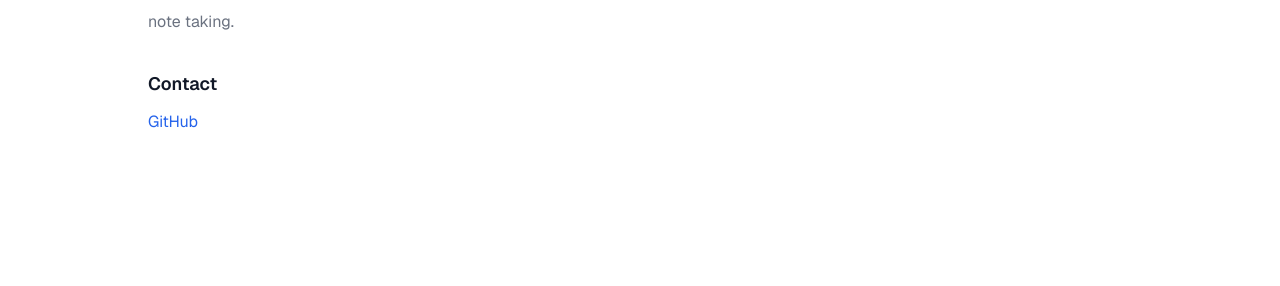
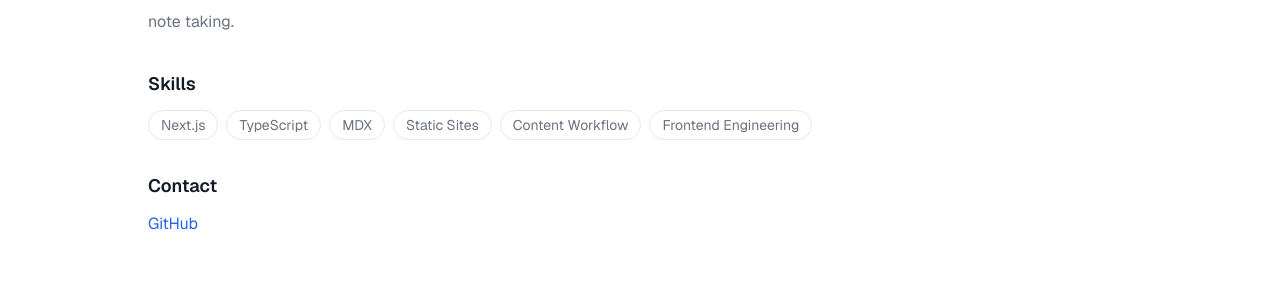
Before and after one commit to JaoHun/Blog, a Next.js app in the folder frontend/: page /about in a window 1280 px wide. Shown: the part 225-511 px from the top of the page. Built offline with nearby package versions, Linux system fonts and the light colour scheme; no server answers.

Commit message:
feat: configure about skills and footer

```diff
--- a/frontend/app/about/page.tsx
+++ b/frontend/app/about/page.tsx
@@ -15,6 +15,16 @@ export default function AboutPage() {
       <h1 className="mt-4 text-3xl font-semibold tracking-tight">{authorConfig.name}</h1>
       <p className="mt-5 leading-8 text-muted">{authorConfig.bio}</p>
       <div className="mt-8">
+        <h2 className="text-lg font-semibold">Skills</h2>
+        <div className="mt-3 flex flex-wrap gap-2">
+          {authorConfig.skills.map((skill) => (
+            <span className="rounded-full border border-border px-3 py-1 text-sm text-muted" key={skill}>
+              {skill}
+            </span>
+          ))}
+        </div>
+      </div>
+      <div className="mt-8">
         <h2 className="text-lg font-semibold">Contact</h2>
         <div className="mt-3 flex flex-wrap gap-4 text-link">
           {authorConfig.links.map((link) => (
--- a/frontend/components/layout/SiteFooter.tsx
+++ b/frontend/components/layout/SiteFooter.tsx
@@ -1,5 +1,6 @@
 import { ExternalLink } from '@/components/common/ExternalLink';
 import { authorConfig } from '@/config/author';
+import { footerConfig } from '@/config/footer';
 import { siteConfig } from '@/config/site';
 
 export function SiteFooter() {
@@ -7,9 +8,23 @@ export function SiteFooter() {
     <footer className="border-t border-border">
       <div className="mx-auto flex w-full max-w-5xl flex-col gap-3 px-5 py-8 text-sm text-muted sm:flex-row sm:items-center sm:justify-between">
         <p>
-          (c) {new Date().getFullYear()} {siteConfig.name}. Built for notes and projects.
+          (c) {new Date().getFullYear()} {siteConfig.name}. {footerConfig.copyright}
         </p>
         <div className="flex flex-wrap gap-4">
+          {footerConfig.icpText ? (
+            footerConfig.icpHref ? (
+              <ExternalLink className="transition hover:text-foreground" href={footerConfig.icpHref}>
+                {footerConfig.icpText}
+              </ExternalLink>
+            ) : (
+              <span>{footerConfig.icpText}</span>
+            )
+          ) : null}
+          {footerConfig.links.map((link) => (
+            <ExternalLink className="transition hover:text-foreground" href={link.href} key={link.href}>
+              {link.label}
+            </ExternalLink>
+          ))}
           {authorConfig.links.map((link) => (
             <ExternalLink className="transition hover:text-foreground" href={link.href} key={link.href}>
               {link.label}
--- a/frontend/config/author.ts
+++ b/frontend/config/author.ts
@@ -3,6 +3,7 @@ import { authorSchema } from '@/lib/content/schema';
 export const authorConfig = authorSchema.parse({
   name: 'JaoHun',
   bio: 'Developer focused on practical web engineering, static publishing workflows, and long-term technical note taking.',
+  skills: ['Next.js', 'TypeScript', 'MDX', 'Static Sites', 'Content Workflow', 'Frontend Engineering'],
   links: [
     {
       label: 'GitHub',
--- /dev/null
+++ b/frontend/config/footer.ts
@@ -0,0 +1,7 @@
+import { footerSchema } from '@/lib/content/schema';
+
+export const footerConfig = footerSchema.parse({
+  copyright: 'Built for notes and projects.',
+  icpText: '',
+  links: [],
+});
--- a/frontend/lib/content/schema.ts
+++ b/frontend/lib/content/schema.ts
@@ -108,6 +108,7 @@ export const authorSchema = z
   .object({
     name: requiredStringSchema,
     bio: requiredStringSchema,
+    skills: z.array(z.string().trim().min(1)).default([]),
     email: z.string().trim().email().optional(),
     links: z.array(authorLinkSchema).default([]),
   })
@@ -121,6 +122,13 @@ export const navItemSchema = z.object({
   href: internalOrExternalHrefSchema,
 });
 
+export const footerSchema = z.object({
+  copyright: requiredStringSchema,
+  icpText: z.string().trim().optional(),
+  icpHref: internalOrExternalHrefSchema.optional(),
+  links: z.array(authorLinkSchema).default([]),
+});
+
 export const projectSchema = z.object({
   name: requiredStringSchema,
   description: requiredStringSchema,
--- a/frontend/scripts/content-check.ts
+++ b/frontend/scripts/content-check.ts
@@ -1,10 +1,17 @@
 import { authorConfig } from '@/config/author';
+import { footerConfig } from '@/config/footer';
 import { navConfig } from '@/config/nav';
 import { projectConfig } from '@/config/projects';
 import { siteConfig } from '@/config/site';
 import { getAllPosts, getPublishedPosts } from '@/lib/content/posts';
 import type { Post } from '@/lib/content/posts';
-import { authorSchema, navItemSchema, projectSchema, siteSchema } from '@/lib/content/schema';
+import {
+  authorSchema,
+  footerSchema,
+  navItemSchema,
+  projectSchema,
+  siteSchema,
+} from '@/lib/content/schema';
 
 export function collectWritingWarnings(posts: Post[]) {
   return posts.flatMap((post) => {
@@ -31,6 +38,7 @@ export function collectWritingWarnings(posts: Post[]) {
 async function main() {
   siteSchema.parse(siteConfig);
   authorSchema.parse(authorConfig);
+  footerSchema.parse(footerConfig);
   navConfig.forEach((item) => navItemSchema.parse(item));
   projectConfig.forEach((project) => projectSchema.parse(project));
 
```
Also changed, not shown: 4 other files (tests, documents, lock files or other folders).
